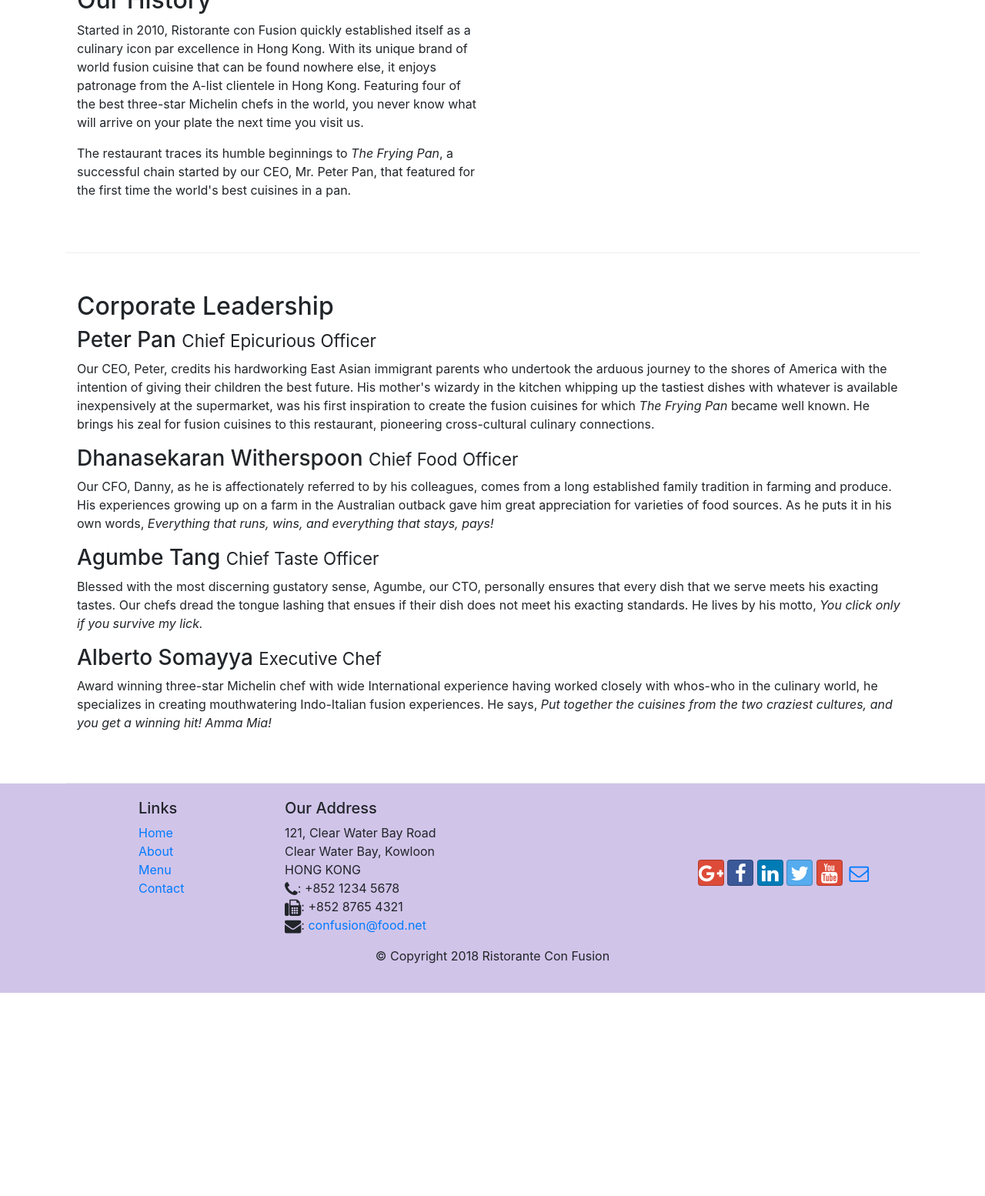
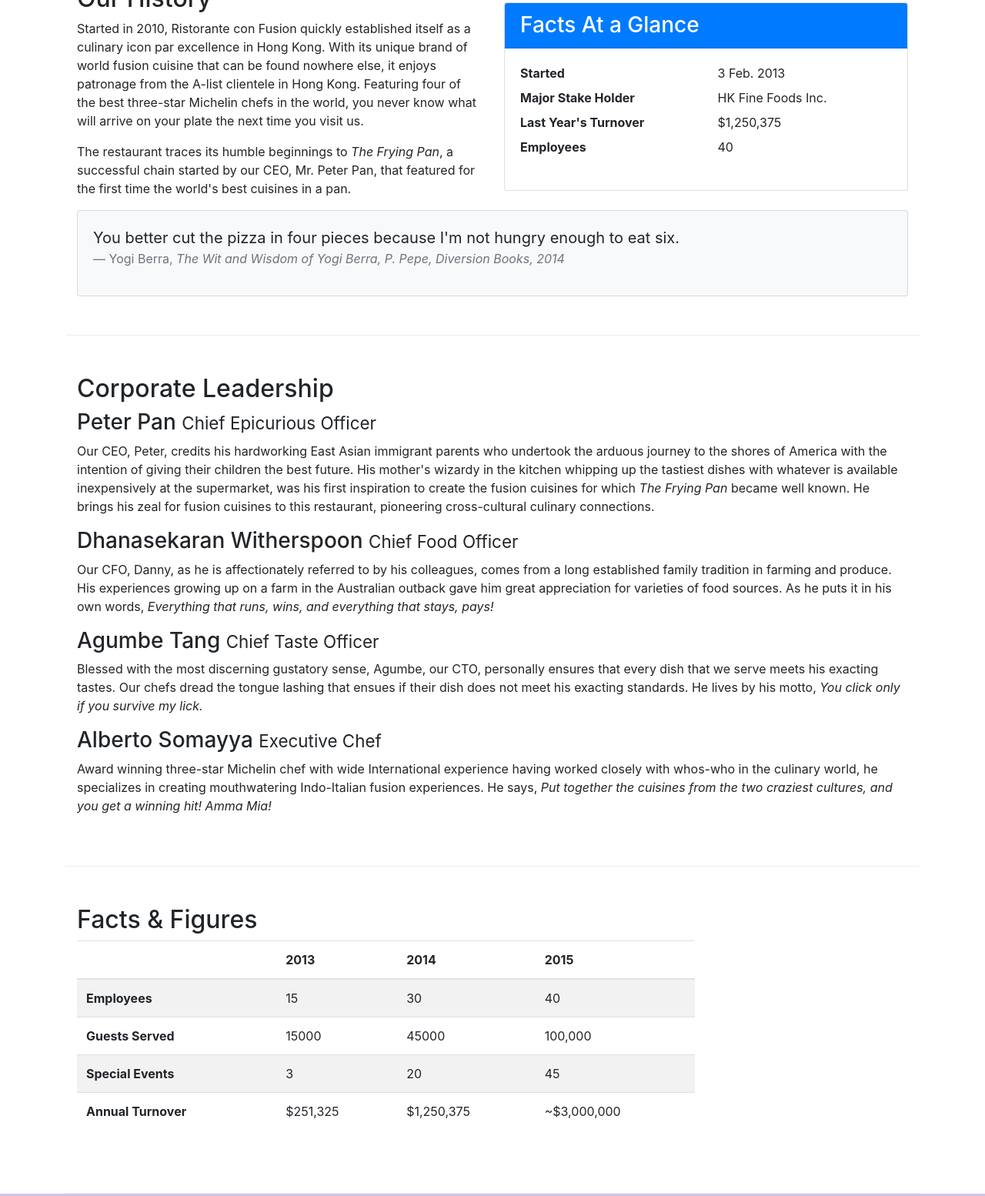
Before and after one commit to psycopath9640/conFusion, a website: page aboutus.html in a window 1280 px wide. Shown: the part 536-2090 px from the top of the page at 77% size. Before the commit the page ends 1826 px from the top, so only its background shows below. Drawn offline with nearby package versions, Linux system fonts and the light colour scheme.

Commit message:
Tables and Cards

```diff
--- a/aboutus.html
+++ b/aboutus.html
@@ -63,7 +63,33 @@
                 <p>Started in 2010, Ristorante con Fusion quickly established itself as a culinary icon par excellence in Hong Kong. With its unique brand of world fusion cuisine that can be found nowhere else, it enjoys patronage from the A-list clientele in Hong Kong.  Featuring four of the best three-star Michelin chefs in the world, you never know what will arrive on your plate the next time you visit us.</p>
                 <p>The restaurant traces its humble beginnings to <em>The Frying Pan</em>, a successful chain started by our CEO, Mr. Peter Pan, that featured for the first time the world's best cuisines in a pan.</p>
             </div>
-            <div>
+            <div class="col-sm">
+                <div class="card">
+                    <h3 class="card-header bg-primary text-white">Facts At a Glance</h3>
+                    <div class="card-body">
+                        <dl class="row">
+                            <dt class="col-6">Started</dt>
+                            <dd class="col-6"> 3 Feb. 2013</dd>
+                            <dt class="col-6">Major Stake Holder</dt>
+                            <dd class="col-6">HK Fine Foods Inc.</dd>
+                            <dt class="col-6">Last Year's Turnover</dt>
+                            <dd class="col-6">$1,250,375</dd>
+                            <dt class="col-6">Employees</dt>
+                            <dd class="col-6">40</dd>
+                        </dl>
+                    </div>
+                </div>
+            </div>
+            <div class="col-12">
+                <div class="card card-body bg-light">
+                    <blockquote class="blockquote">
+                        <p class="mb-0">You better cut the pizza in four pieces because I'm not hungry enough to eat six.</p>
+                        <footer class="blockquote-footer">Yogi Berra,
+                            <cite title="Source Title">The Wit and Wisdom of Yogi Berra,
+                                P. Pepe, Diversion Books, 2014</cite>
+                        </footer>
+                    </blockquote>
+                </div>
             </div>
         </div>
 
@@ -81,7 +107,50 @@
                 <div class="d-none d-sm-block"><p>Award winning three-star Michelin chef with wide International experience having worked closely with whos-who in the culinary world, he specializes in creating mouthwatering Indo-Italian fusion experiences. He says, <em>Put together the cuisines from the two craziest cultures, and you get a winning hit! Amma Mia!</em></p></div>
             </div>
        </div>
-
+       <div class="row row-content">
+           <div class="col-12 col-sm-9">
+               <h2>Facts &amp; Figures</h2>
+               <div class="table table-responsive">
+                   <table class="table table-striped">
+                       <thead class="thread-dark">
+                           <tr>
+                               <th>&nbsp;</th>
+                               <th>2013</th>
+                               <th>2014</th>
+                               <th>2015</th>
+                           </tr>
+                       </thead>
+                       <tbody>
+                           <tr>
+                               <th>Employees</th>
+                               <td>15</td>
+                               <td>30</td>
+                               <td>40</td>
+                            </tr>
+                            <tr>
+                                <th>Guests Served</th>
+                                <td>15000</td>
+                                <td>45000</td>
+                                <td>100,000</td>
+                            </tr>
+                            <tr>
+                                <th>Special Events</th>
+                                <td>3</td>
+                                <td>20</td>
+                                <td>45</td>
+                            </tr>
+                            <tr>
+                                <th>Annual Turnover</th>
+                                <td>$251,325</td>
+                                <td>$1,250,375</td>
+                                <td>~$3,000,000</td>
+                            </tr>                           </tr>
+                       </tbody>
+                   </table>
+                </div>
+           </div>
+           <div class="col-12 col-sm-3"></div>
+       </div>
     </div>
 
     <footer class="footer">
```
